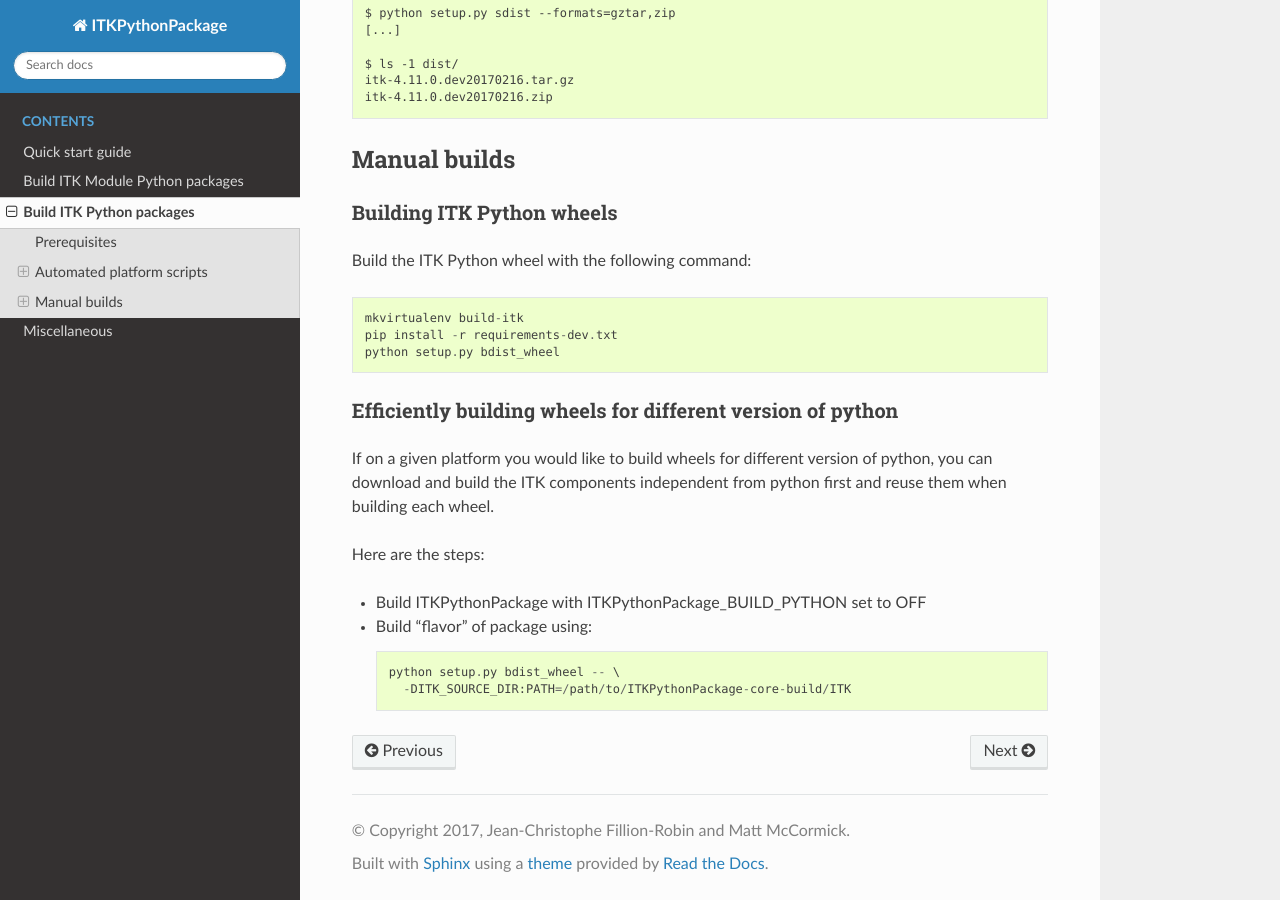
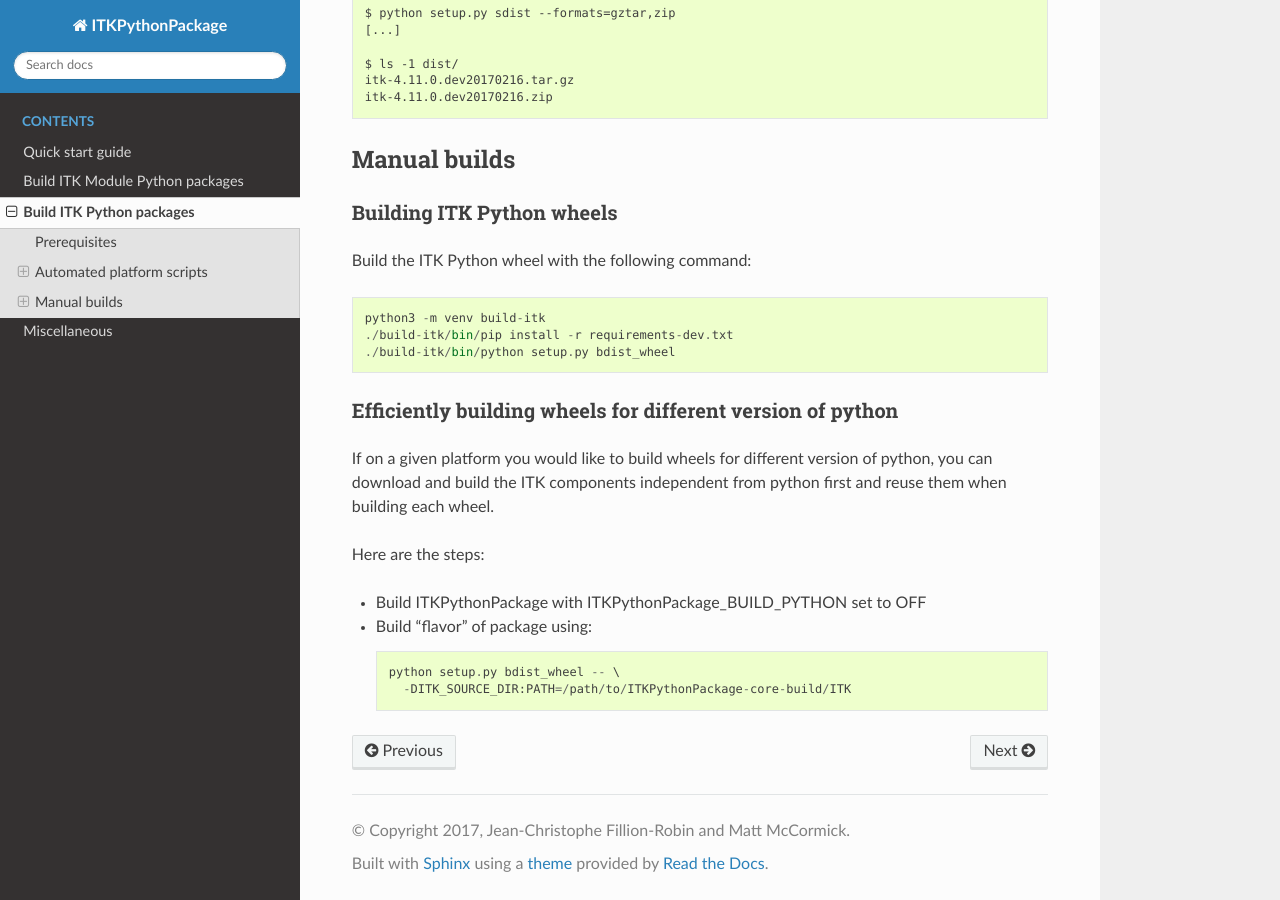
Before and after one commit to InsightSoftwareConsortium/ITKPythonPackage, a Sphinx documentation site: the page built from docs/Build_ITK_Python_packages.rst, in a window 1280 px wide and 900 px high, scrolled down 2400 px. Built offline with Sphinx 7.4.7 and the Read the Docs theme 2.0.0, drawn with Linux system fonts in a browser that asks for light colours.

Commit message:
doc: Update manual wheel building instructions

```diff
--- a/docs/Build_ITK_Python_packages.rst
+++ b/docs/Build_ITK_Python_packages.rst
@@ -114,9 +114,9 @@ Building ITK Python wheels
 
 Build the ITK Python wheel with the following command::
 
-	mkvirtualenv build-itk
-	pip install -r requirements-dev.txt
-	python setup.py bdist_wheel
+	python3 -m venv build-itk
+	./build-itk/bin/pip install -r requirements-dev.txt
+	./build-itk/bin/python setup.py bdist_wheel
 
 Efficiently building wheels for different version of python
 -----------------------------------------------------------
```
